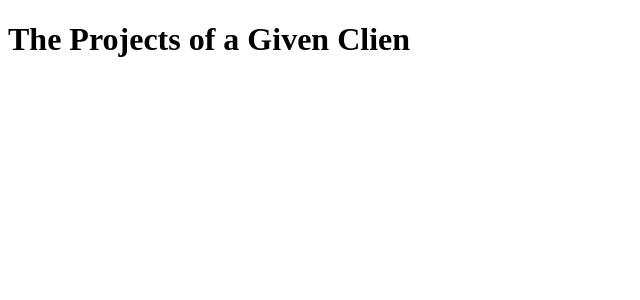
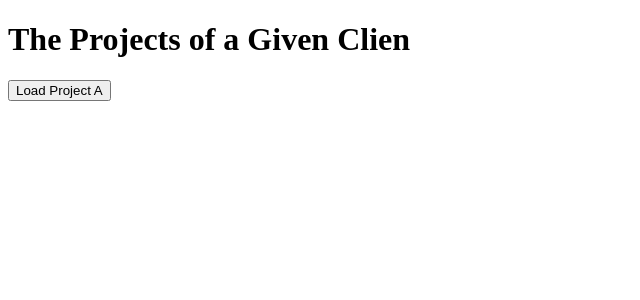
Before and after one commit to fredyvelasquezgt/file-based-routing-project-next.js, a Next.js app: page /clients/manu in a window 1280 px wide. Shown: the top 300 px of the page, without its empty margins (0-640 px from the left). Built offline with nearby package versions, Linux system fonts and the light colour scheme.

Commit message:
navigating programmatically

```diff
--- a/pages/clients/[id]/index.js
+++ b/pages/clients/[id]/index.js
@@ -1,6 +1,20 @@
+import {useRouter} from 'next/router'
+
 function ClientProjectsPage() {
+
+    const router = useRouter();
+    console.log(router.query)
+
+    function loadProjectHanlder() {
+        router.push({
+            pathname: '/client/[id]/[clientprojectid]',
+            query: {id: 'max', clientprojectid: 'projecta'}
+        })
+    }
+
     return <div>
         <h1>The Projects of a Given Clien</h1>
+        <button onClick={loadProjectHanlder} >Load Project A</button>
     </div>
 }
 
```
